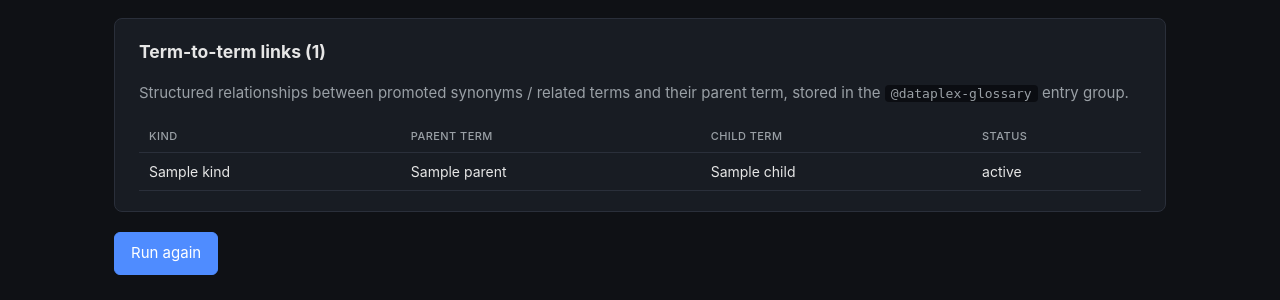
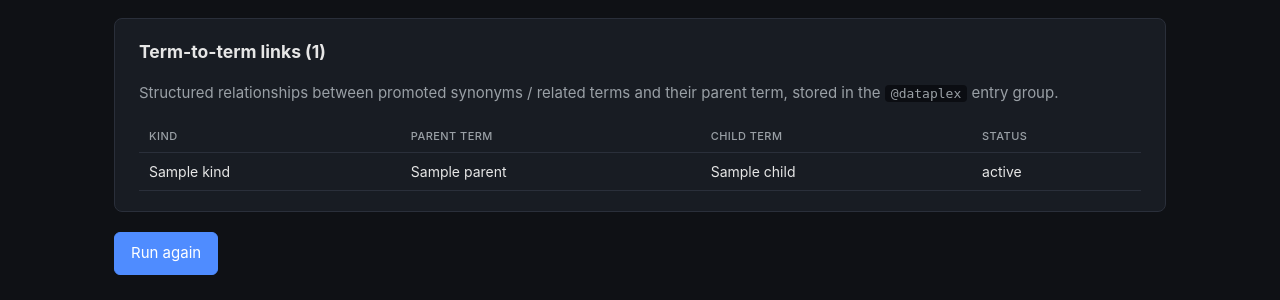
Before and after one commit to Pragati-Sharma-29/Glossary-generator-industry-domains, a FastAPI app: template webapp/templates/result.html in a window 1280 px wide. Shown: the part 774-1074 px from the top of the page. Run offline with FastAPI, Linux system fonts and the light colour scheme; the template is opened without the code that fills it: most values are stand-ins (such as "Sample title", 1, 10 or a date in 2020).

Commit message:
Sync docs with publish-behaviour changes
- README Step 7 and Publishing behaviour: 'synonymous' → 'synonym'
  to match the Dataplex entry-link type name we now emit.
- README Publishing behaviour: spell out the existing-term reuse
  (publisher lists the glossary and links to the found id instead of
  creating a duplicate under a slug-derived id).
- result.html meta caption: '@dataplex-glossary' → '@dataplex' to
  match where term↔term links are actually written.

```diff
--- a/webapp/templates/result.html
+++ b/webapp/templates/result.html
@@ -74,7 +74,7 @@
   <p class="meta">
     Structured relationships between promoted synonyms / related terms
     and their parent term, stored in the
-    <code>@dataplex-glossary</code> entry group.
+    <code>@dataplex</code> entry group.
   </p>
   <table class="mappings">
     <thead>
```
Also changed, not shown: README.md.
